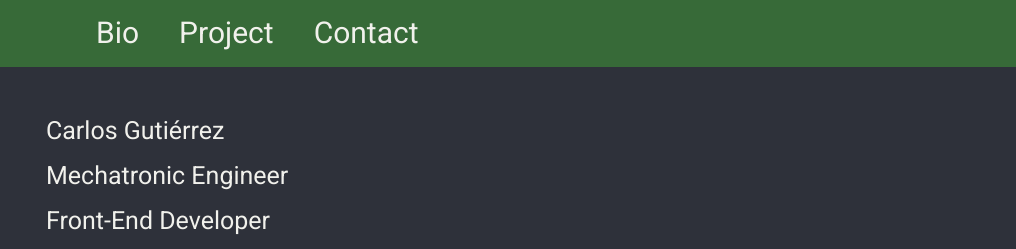
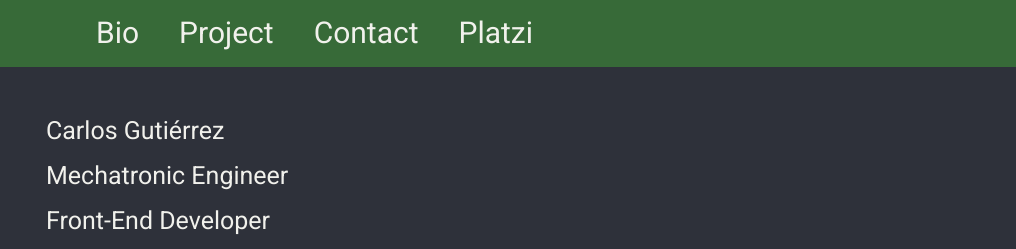
Before and after one commit to CarGDev/PaginaWeb, a website: page src/index.html in a window 1280 px wide. Shown: the top 249 px of the page, 264-1280 px from the left. Drawn offline with Linux system fonts and the light colour scheme.

```diff
--- a/src/index.html
+++ b/src/index.html
@@ -27,6 +27,9 @@
         </ul>
         <ul class="item">
           <a href="">Contact</a>
+        </ul>
+        <ul class="item">
+          <a href="https://platzi.com/@CarGDev/">Platzi</a>
         </ul>
       </section>
     </header>
```
